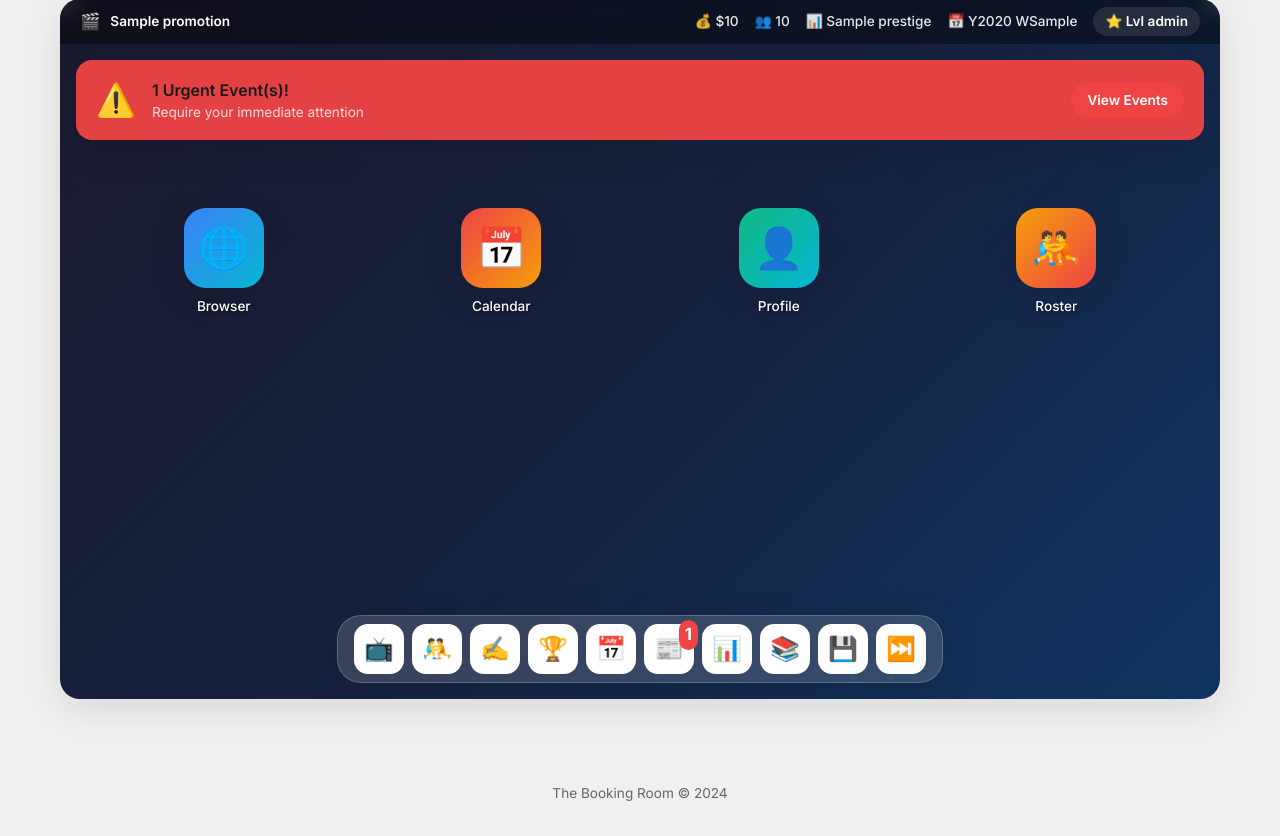
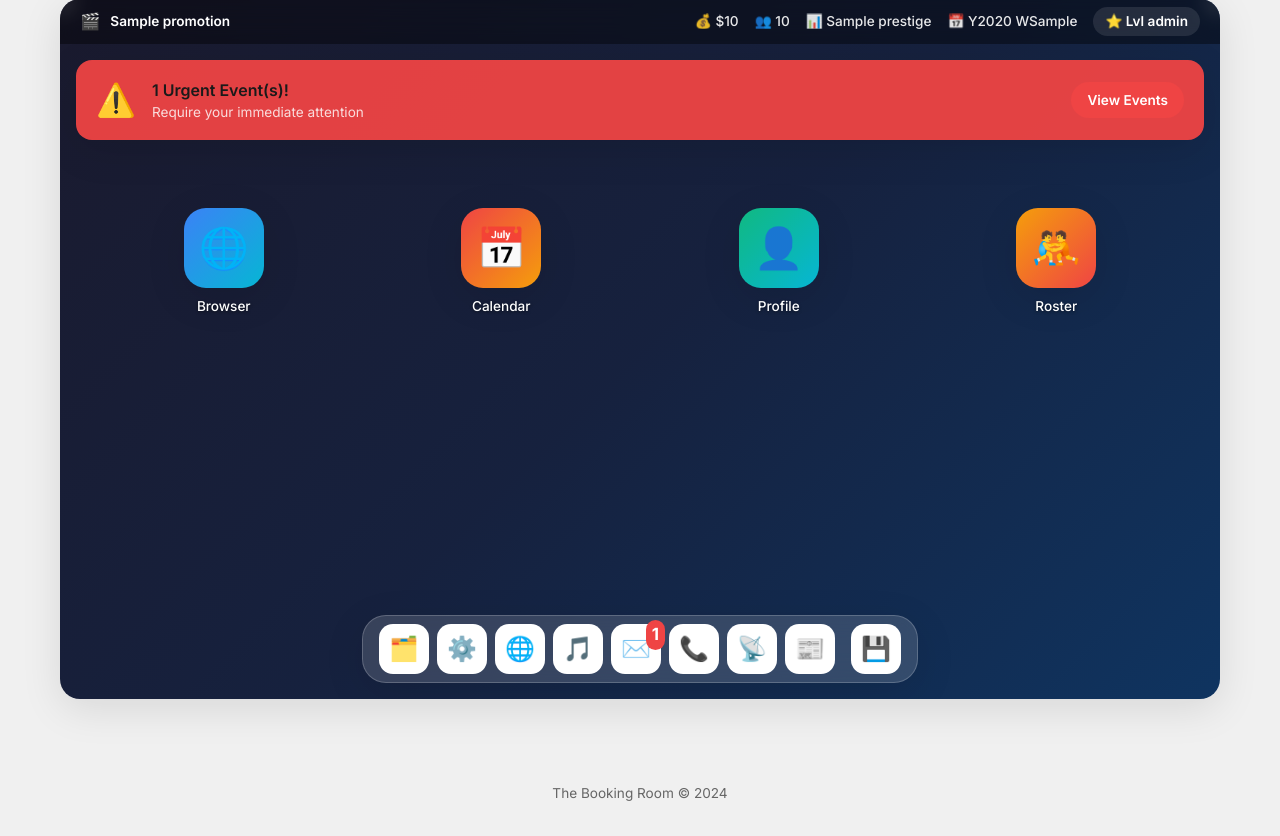
Before and after one commit to DLowPow/The-Booking-Room, a Flask app: template WrestlingGM/templates/dashboard.html in a window 1280 px wide. Shown: the part 121-957 px from the top of the page. Run offline with Flask 3, Linux system fonts and the light colour scheme; the template is opened without the code that fills it: most values are stand-ins (such as "Sample title", 1, 10 or a date in 2020).

Commit message:
Update dashboard.html

```diff
--- a/WrestlingGM/templates/dashboard.html
+++ b/WrestlingGM/templates/dashboard.html
@@ -72,29 +72,59 @@
 
 <!-- Bottom Dock -->
 <div class="desktop-dock">
-<a href="{{ url_for('book_show') }}" class="dock-icon" title="Book Show">📺</a>
-<a href="{{ url_for('roster') }}" class="dock-icon" title="Roster">🤼</a>
-<a href="{{ url_for('free_agents') }}" class="dock-icon" title="Free Agents">✍️</a>
-<a href="{{ url_for('championships') }}" class="dock-icon" title="Championships">🏆</a>
-<a href="{{ url_for('calendar_view') }}" class="dock-icon" title="Calendar">📅</a>
-<a href="{{ url_for('events') }}" class="dock-icon" title="Events">
-📰
+
+<!-- Finder -->
+<div class="dock-icon" title="Finder" onclick="openApp('browser')">
+<span class="dock-emoji">🗂️</span>
+</div>
+
+<!-- Settings -->
+<div class="dock-icon" title="Settings" onclick="alert('Settings coming soon!')">
+<span class="dock-emoji">⚙️</span>
+</div>
+
+<!-- Internet/Online -->
+<div class="dock-icon" title="Online (Coming Soon)" onclick="alert('Online features coming soon!')">
+<span class="dock-emoji">🌐</span>
+</div>
+
+<!-- Music -->
+<div class="dock-icon" title="Music (Coming Soon)" onclick="alert('Music app coming soon!')">
+<span class="dock-emoji">🎵</span>
+</div>
+
+<!-- Mail -->
+<a href="{{ url_for('events') }}" class="dock-icon" title="Mail / Events">
+<span class="dock-emoji">✉️</span>
 {% if events %}<span class="dock-badge">{{ events | length }}</span>{% endif %}
 </a>
-<a href="{{ url_for('career') }}" class="dock-icon" title="Career">📊</a>
-<a href="{{ url_for('tutorial') }}" class="dock-icon" title="Help">📚</a>
+
+<!-- Phone/Call -->
+<div class="dock-icon" title="Calls (Coming Soon)" onclick="alert('Calling/Communications coming soon!')">
+<span class="dock-emoji">📞</span>
+</div>
+
+<!-- Wrestling Network (WWE Network parody) -->
+<div class="dock-icon" title="Wrestling Network (Coming Soon)" onclick="alert('Stream your shows back coming soon!')">
+<span class="dock-emoji">📡</span>
+</div>
+
+<!-- News -->
+<div class="dock-icon" title="News (Coming Soon)" onclick="alert('Industry news coming soon!')">
+<span class="dock-emoji">📰</span>
+</div>
+
+<!-- Divider -->
+<div class="dock-divider"></div>
+
+<!-- Save Game -->
 <form method="POST" action="{{ url_for('save_game') }}" style="display:inline;">
 <input type="hidden" name="save_name" value="{{ promotion.name | replace(' ', '_') }}">
-<button type="submit" class="dock-icon" title="Save Game">💾</button>
+<button type="submit" class="dock-icon" title="Save Game">
+<span class="dock-emoji">💾</span>
+</button>
 </form>
-{% if not has_booked_show %}
-<form method="POST" action="{{ url_for('skip_week') }}" style="display:inline;">
-<button type="submit" class="dock-icon" title="Skip Week" onclick="return confirm('Skip this week without running a show? You will lose fans!')">⏭️</button>
-</form>
-{% endif %}
-</div>
 
-</div>
 </div>
 
 <!-- ==================== APP MODALS ==================== -->
```
